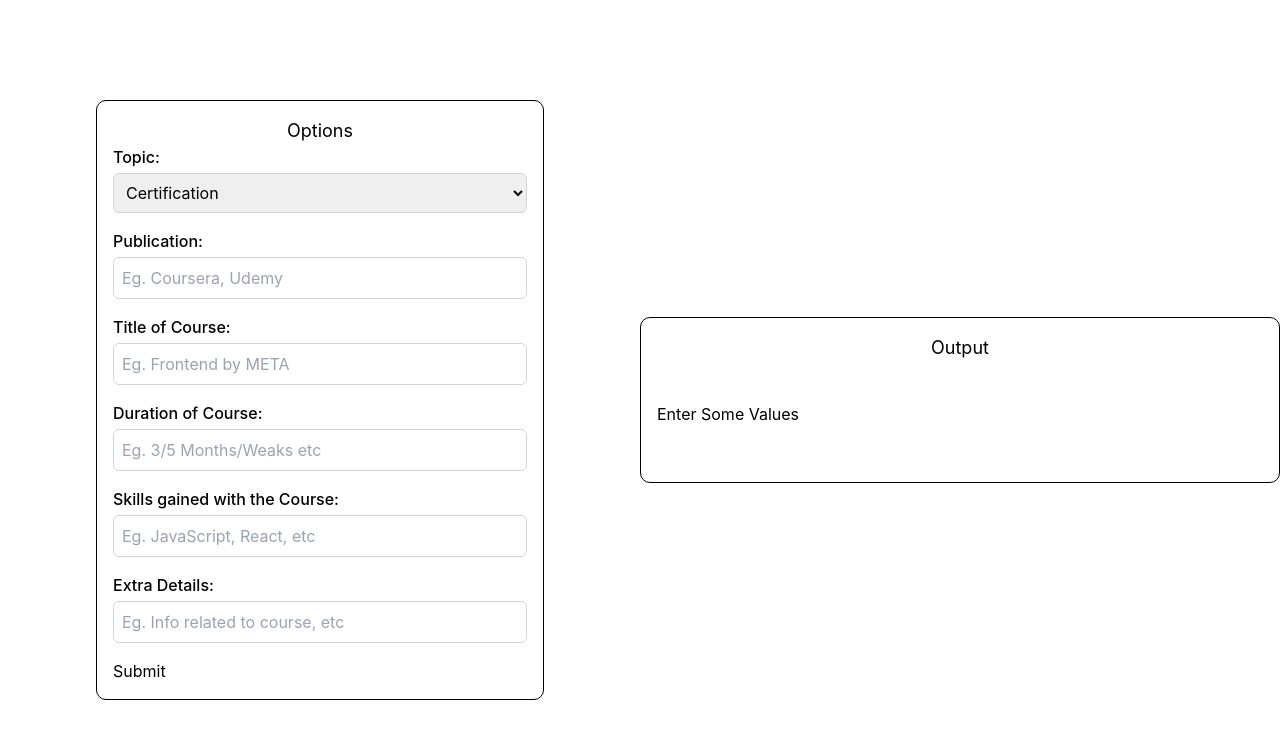
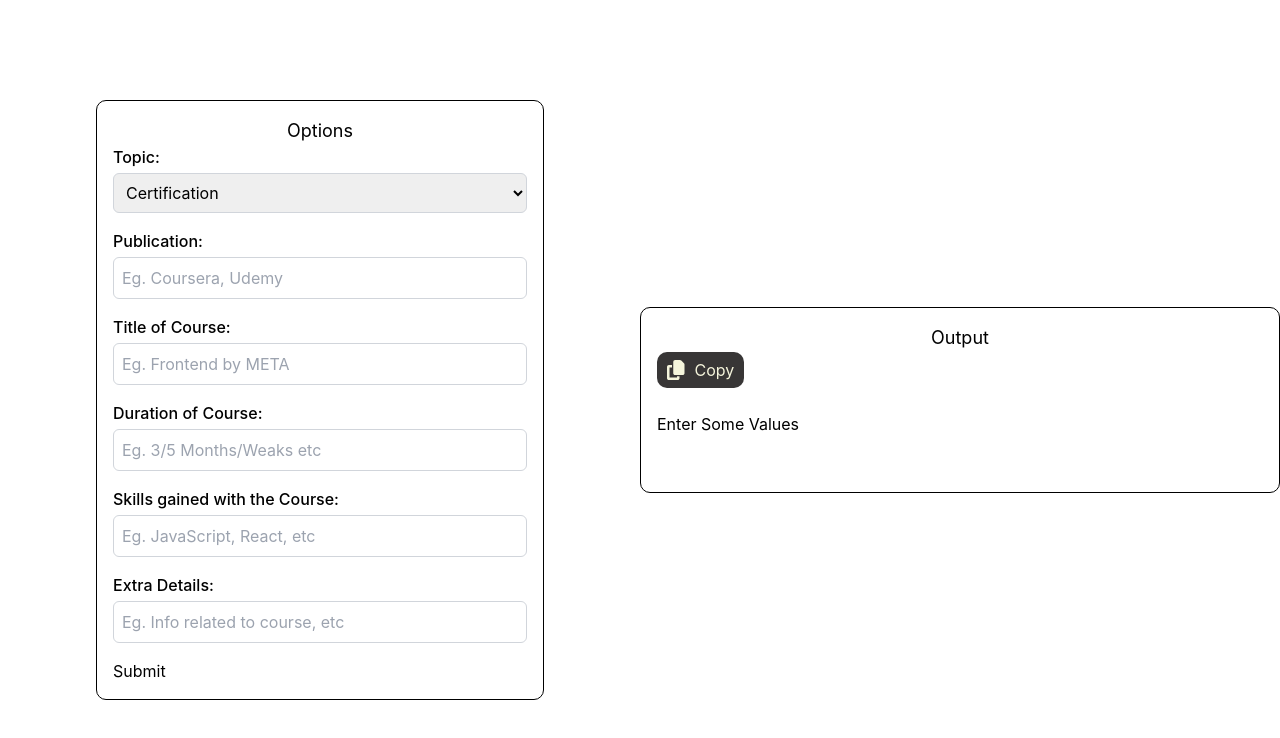
Before and after one commit to Sammy970/linkedin-post-maker, a React (Create React App) app: page / in a window 1280 px wide. Shown: the top 738 px of the page. Built offline with nearby package versions, Linux system fonts and the light colour scheme.

Commit message:
Added Copy to Clipboard Button

```diff
--- a/package.json
+++ b/package.json
@@ -3,11 +3,15 @@
   "version": "0.1.0",
   "private": true,
   "dependencies": {
+    "@fortawesome/fontawesome-svg-core": "^6.4.0",
+    "@fortawesome/free-solid-svg-icons": "^6.4.0",
+    "@fortawesome/react-fontawesome": "^0.2.0",
     "@testing-library/jest-dom": "^5.16.5",
     "@testing-library/react": "^13.4.0",
     "@testing-library/user-event": "^13.5.0",
     "axios": "^1.4.0",
     "react": "^18.2.0",
+    "react-copy-to-clipboard": "^5.1.0",
     "react-dom": "^18.2.0",
     "react-markdown": "^8.0.7",
     "react-scripts": "5.0.1",
--- a/src/Components/RightComponent.css
+++ b/src/Components/RightComponent.css
@@ -12,6 +12,21 @@
     margin-right: auto;
     width: 330px;
   }
+}
+
+.copy-button {
+  display: flex;
+  gap: 10px;
+  justify-content: center;
+  align-items: center;
+
+  background-color: #383636;
+  padding: 6px 10px 6px 10px;
+  border-radius: 10px;
+}
+
+.copy-button p {
+  color: beige;
 }
 
 @keyframes spinner {
--- a/src/Components/RightComponent.js
+++ b/src/Components/RightComponent.js
@@ -1,6 +1,10 @@
 import React from "react";
 import ReactMarkdown from "react-markdown";
 import remarkGfm from "remark-gfm";
+import { FontAwesomeIcon } from "@fortawesome/react-fontawesome";
+
+import { CopyToClipboard } from "react-copy-to-clipboard";
+import { faCopy } from "@fortawesome/free-solid-svg-icons";
 
 // Importing CSS
 import "./RightComponent.css";
@@ -12,9 +16,16 @@ const RightComponent = ({ output, loadingState }) => {
   return (
     <div className="flex items-center justify-center h-full">
       <div className="rightContainer p-4">
-        <div className="pb-10">
+        <div className="pb-6">
           <h1 className="text-lg text-center">Output</h1>
+          <CopyToClipboard text={output}>
+            <button className="copy-button">
+              <FontAwesomeIcon color="beige" icon={faCopy} size="lg" />
+              <p>Copy</p>
+            </button>
+          </CopyToClipboard>
         </div>
+
         <div className="pb-10">
           {loadingState === true ? (
             <div className="loading-spinner"></div>
```
Also changed, not shown: 1 other file (tests, documents, lock files or other folders).
